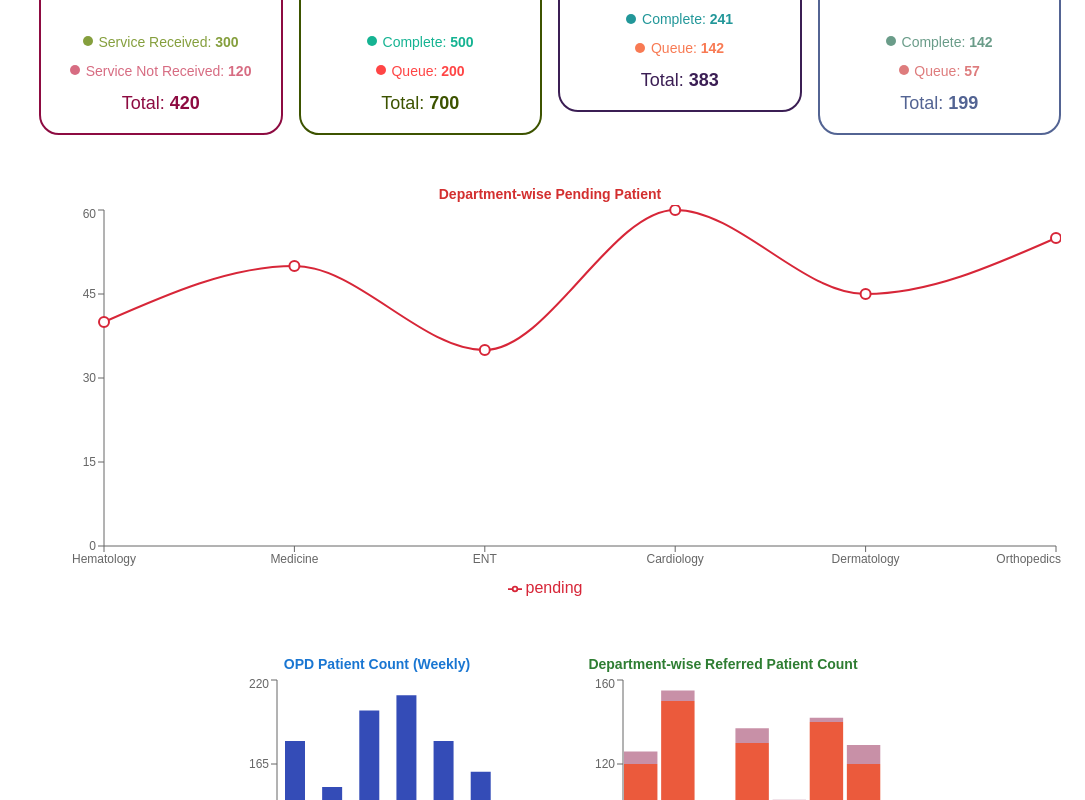
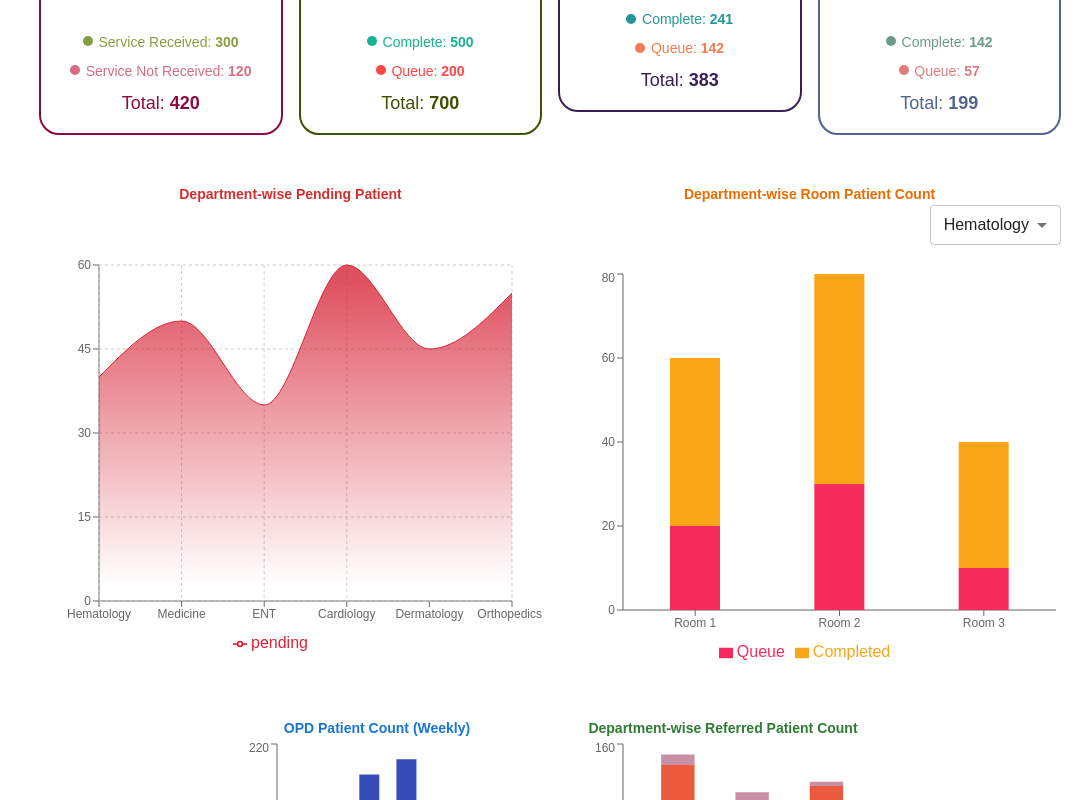
Before and after one commit to rahmansadaf46/diet-nutrition-module, a React (Vite) app: page / in a window 1280 px wide. Shown: the part 1420-2220 px from the top of the page, without its empty margins (195-1280 px from the left). Built offline with nearby package versions, Linux system fonts and the light colour scheme.

Commit message:
feat: dept wise queue and completed and pending patient - area chart

```diff
--- a/src/pages/Homepage.tsx
+++ b/src/pages/Homepage.tsx
@@ -3,7 +3,7 @@ import { AccountCircle, AdminPanelSettings, AssignmentInd, Diversity3, Face4, Lo
 import { Box, Card, CardContent, Grid, MenuItem, Select, Typography } from "@mui/material";
 import { PieChart } from '@mui/x-charts/PieChart';
 import React, { useState } from "react";
-import { Bar, BarChart, Legend, Line, LineChart, ResponsiveContainer, Tooltip, XAxis, YAxis } from "recharts";
+import { Area, AreaChart, Bar, BarChart, CartesianGrid, Legend, ResponsiveContainer, Tooltip, XAxis, YAxis } from "recharts";
 import logo from '../assets/dashboard1.png';
 import logo1 from '../assets/statisctics.png';
 
@@ -83,6 +83,41 @@ const departmentData = [
     },
 ];
 
+const departmentDataQueue = [
+    {
+        department: "Hematology",
+        rooms: [
+            { room: "Room 1", Completed: 40, Queue: 20 },
+            { room: "Room 2", Completed: 50, Queue: 30 },
+            { room: "Room 3", Completed: 30, Queue: 10 },
+        ],
+    },
+    {
+        department: "Medicine",
+        rooms: [
+            { room: "Room 1", Completed: 60, Queue: 20 },
+            { room: "Room 2", Completed: 70, Queue: 30 },
+            { room: "Room 3", Completed: 40, Queue: 20 },
+        ],
+    },
+    {
+        department: "ENT",
+        rooms: [
+            { room: "Room 1", Completed: 40, Queue: 50 },
+            { room: "Room 2", Completed: 30, Queue: 30 },
+            { room: "Room 3", Completed: 20, Queue: 20 },
+        ],
+    },
+    {
+        department: "Cardiology",
+        rooms: [
+            { room: "Room 1", Completed: 50, Queue: 20 },
+            { room: "Room 2", Completed: 50, Queue: 30 },
+            { room: "Room 3", Completed: 30, Queue: 20 },
+        ],
+    },
+];
+
 
 const consultedPatientData = [
     { department: "Hematology", "Government": 120, 'Non Government': 6 },
@@ -156,9 +191,12 @@ const radiologyRegData = calculatePercentageData(radiologyData);
 
 const Homepage: React.FC = () => {
     const [selectedDepartment, setSelectedDepartment] = useState(departmentData[0].department);
+    const [selectedDepartmentQueue, setSelectedDepartmentQueue] = useState(departmentDataQueue[0].department);
 
     // Get room-wise data based on the selected department
     const roomData = departmentData.find((dept) => dept.department === selectedDepartment)?.rooms || [];
+
+    const roomDataQueue = departmentDataQueue.find((dept) => dept.department === selectedDepartmentQueue)?.rooms || [];
 
 
     return (
@@ -169,6 +207,14 @@ const Homepage: React.FC = () => {
                 </Typography>
                 {/* <Typography variant="body1">Manage your patients and their diet plans.</Typography> */}
             </Box>
+            {/* <Grid item xs={12} sm={12} md={6} lg={6}>
+                <LocalizationProvider dateAdapter={AdapterDayjs}>
+                    <DemoContainer components={['DatePicker']}>
+                        <DatePicker label="Basic date picker" />
+                    </DemoContainer>
+                </LocalizationProvider>
+            </Grid> */}
+
 
             <Grid container spacing={2} sx={{ marginTop: 1, justifyContent: 'center' }}>
                 {patientData.map((item, index) => (
@@ -261,7 +307,7 @@ const Homepage: React.FC = () => {
                             Department-wise Room Patient Count
                         </Typography>
                         {/* Dropdown for Department Selection */}
-                        <Box sx={{textAlign:'right'}}>
+                        <Box sx={{ textAlign: 'right' }}>
                             <Select
                                 value={selectedDepartment}
                                 onChange={(e) => setSelectedDepartment(e.target.value)}
@@ -451,21 +497,63 @@ const Homepage: React.FC = () => {
                         </Box>
                     </Box>
                 </Grid>
-                <Grid item xs={12} sm={6} md={4} lg={12}>
+                <Grid item xs={12} sm={6} md={4} lg={6}>
                     <Box sx={{ marginTop: 4, textAlign: "center" }}>
-                        <Typography sx={{ fontSize: "14px", fontWeight: "bold" }} color="error" variant="h6">
+                        <Typography sx={{ fontSize: "14px", fontWeight: "bold", paddingBottom: "50px" }} color="error" variant="h6">
                             Department-wise Pending Patient
                         </Typography>
                         <ResponsiveContainer width="100%" height={400}>
-                            <LineChart data={pendingPatientData}>
+                            <AreaChart data={pendingPatientData} margin={{ top: 10, right: 30, left: 0, bottom: 0 }}>
+                                <defs>
+                                    <linearGradient id="colorPending" x1="0" y1="0" x2="0" y2="1">
+                                        <stop offset="5%" stopColor="#D72638" stopOpacity={0.8} />
+                                        <stop offset="95%" stopColor="#D72638" stopOpacity={0} />
+                                    </linearGradient>
+                                </defs>
                                 <XAxis dataKey="department" />
+                                <YAxis />
+                                <CartesianGrid strokeDasharray="3 3" />
+                                <Tooltip />
+                                <Legend />
+                                <Area type="monotone" dataKey="pending" stroke="#D72638" fillOpacity={1} fill="url(#colorPending)" />
+                            </AreaChart>
+                        </ResponsiveContainer>
+                    </Box>
+                </Grid>
+                <Grid item xs={12} sm={12} md={6} lg={6}>
+                    <Box sx={{ marginTop: 4, textAlign: "center" }}>
+                        <Typography sx={{ fontSize: "14px", fontWeight: "bold", }} color="warning" variant="h6">
+                            Department-wise Room Patient Count
+                        </Typography>
+                        {/* Dropdown for Department Selection */}
+                        <Box sx={{ textAlign: 'right' }}>
+                            <Select
+                                value={selectedDepartmentQueue}
+                                onChange={(e) => setSelectedDepartmentQueue(e.target.value)}
+                                sx={{ marginBottom: 3, background: "white", minWidth: 100 }}
+                                size="small"
+                            >
+                                {departmentDataQueue.map((dept) => (
+                                    <MenuItem key={dept.department} value={dept.department}>
+                                        {dept.department}
+                                    </MenuItem>
+                                ))}
+                            </Select>
+
+                        </Box>
+                        {/* Room-wise Bar Chart */}
+                        <ResponsiveContainer width="100%" height={400}>
+                            <BarChart data={roomDataQueue}>
+                                <XAxis dataKey="room" />
                                 <YAxis />
                                 <Tooltip />
                                 <Legend />
-                                <Line type="monotone" dataKey="pending" stroke="#D72638" strokeWidth={2} dot={{ r: 5 }} />
-                            </LineChart>
+                                <Bar barSize={50} dataKey="Queue" stackId="a" fill="#F72C5B" />
+                                <Bar dataKey="Completed" stackId="a" fill="#FBA518" />
+                            </BarChart>
                         </ResponsiveContainer>
                     </Box>
+
                 </Grid>
                 <Grid item xs={12} sm={6} md={4} lg={4}>
                     <Box sx={{ marginTop: 4, textAlign: "center" }}>
```
